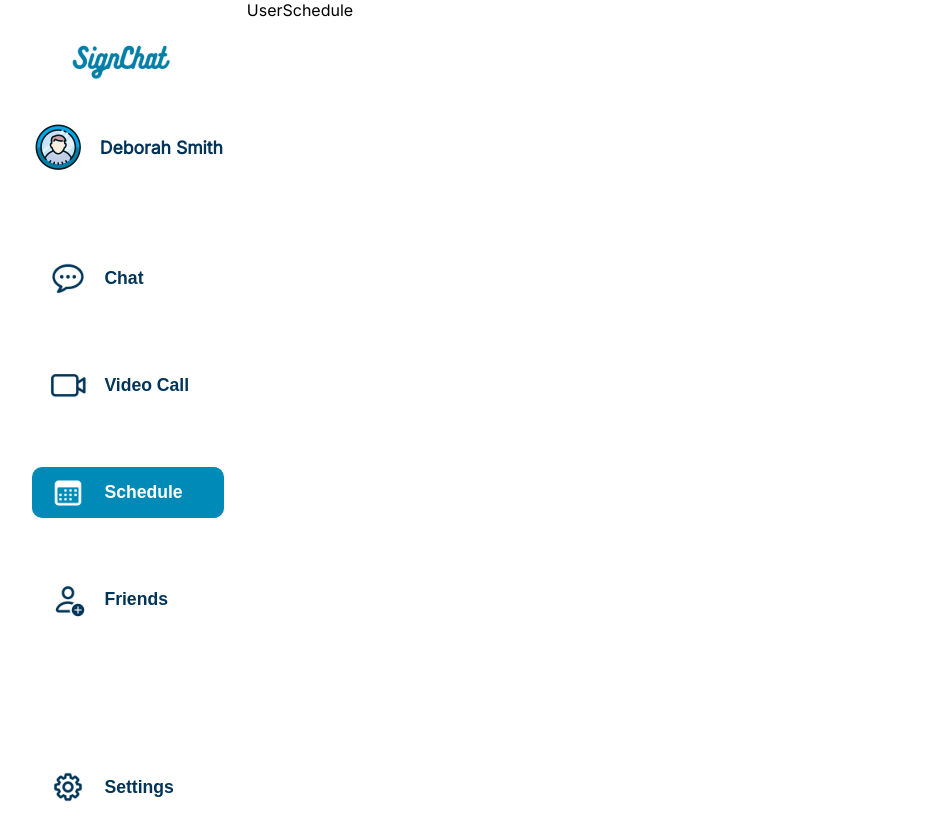
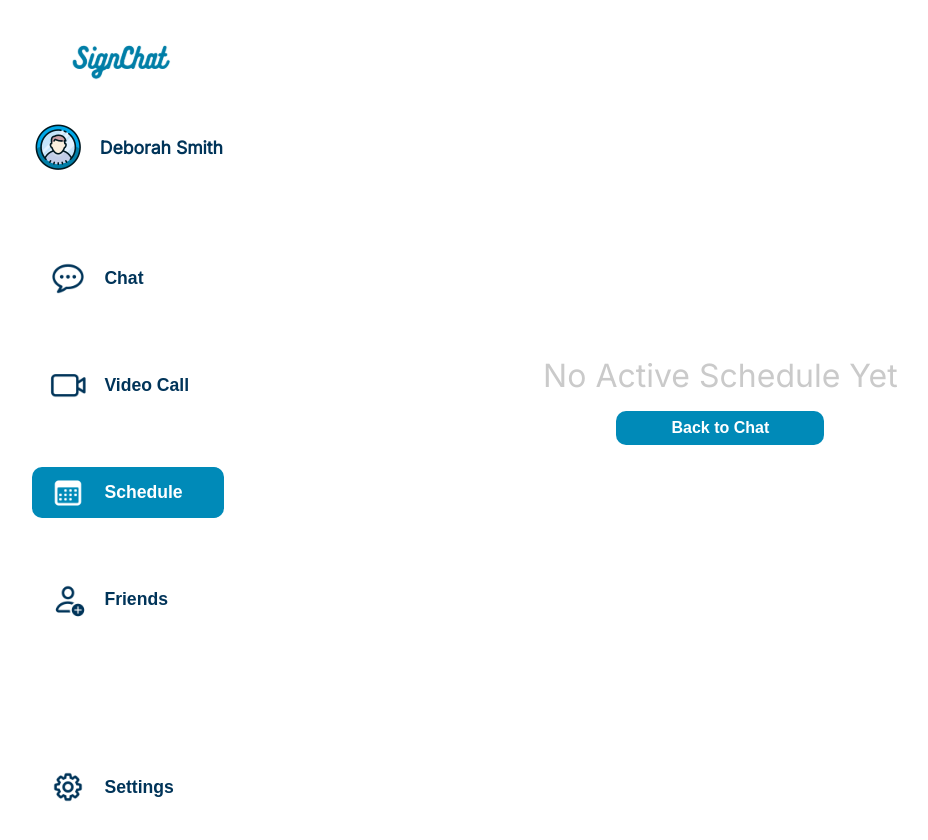
Before and after one commit to SignLink/Signchat-Frontend, a React (Create React App) app: page /user/schedule in a window 1280 px wide. Shown: the top 840 px of the page, without its empty margins (38-966 px from the left). Built offline with nearby package versions, Linux system fonts and the light colour scheme.

Commit message:
added schedule UI

```diff
--- a/src/Agora/Settings.ts
+++ b/src/Agora/Settings.ts
@@ -1,5 +1,5 @@
 //Agora Video Settings
 export const appId = "fc72deb92dd544adb7ed2300bbb52a1a";
 export const token =
-  "007eJxTYJh8q5LlS4bu2vbkvfyJc7VdC/P16lesO/7wyyWuzy/9llQqMKQlmxulpCZZGqWkmJqYJKYkmaemGBkbGCQlJZkaJRom8u+cm9IQyMgwQ06TmZEBAkF8DobizPS85IzEEgYGAEnaImw=";
+  "007eJxTYHDIWvpdRVDpZYbSNwszkVO/5WMSZ/7teJxrOmduy/IOtlAFhrRkc6OU1CRLo5QUUxOTxJQk89QUI2MDg6SkJFOjRMPEVOO1KQ2BjAxiXEZMjAwQCOJzMBRnpuclZySWMDAAAKKlH+s=";
 export const channelName = "signchat";
--- a/src/User Chat Page/UserChatPage.css
+++ b/src/User Chat Page/UserChatPage.css
@@ -1,4 +1,5 @@
 .user-chat-main{
     display: flex;
     width: 100%;
+    gap: 1rem;
 }
--- /dev/null
+++ b/src/User Schedule Page/User Schedule Components/UserSchedule.css
@@ -0,0 +1,29 @@
+.user-schedule-main{
+    width: 80%;
+    display: flex;
+    justify-content: center;
+    align-items: center;
+}
+.user-schedule-1{
+    display: flex;
+    flex-direction: column;
+    align-items: center;
+}
+.user-schedule-1 span{
+    font-size: 2rem;
+    color: #cacaca;
+}
+.user-schedule-1 button{
+    width: 13rem;
+    padding: 0.5rem 1rem;
+    margin-top: 1rem;
+    background-color: var(--nav-font-color);
+    border: none;
+    border-radius: 10px;
+}
+.user-schedule-1 button a{
+    text-decoration: none;
+    color: white;
+    font-weight: 700;
+    font-size: 1rem;
+}
--- a/src/User Schedule Page/User Schedule Components/UserSchedule.tsx
+++ b/src/User Schedule Page/User Schedule Components/UserSchedule.tsx
@@ -1,9 +1,18 @@
-import React from 'react'
+import React from "react";
+import { NavLink } from "react-router-dom";
+import './UserSchedule.css'
 
 function UserSchedule() {
   return (
-    <div>UserSchedule</div>
-  )
+    <div className="user-schedule-main">
+      <div className="user-schedule-1">
+        <span>No Active Schedule Yet</span>
+        <button>
+          <NavLink to={"/user/chat"}>Back to Chat</NavLink>
+        </button>
+      </div>
+    </div>
+  );
 }
 
-export default UserSchedule
+export default UserSchedule;
--- a/src/User Schedule Page/UserSchedulePage.css
+++ b/src/User Schedule Page/UserSchedulePage.css
@@ -1,4 +1,4 @@
-.user-schedule-main{
+.user-schedule-page-main {
     display: flex;
     width: 100%;
 }
--- a/src/User Schedule Page/UserSchedulePage.tsx
+++ b/src/User Schedule Page/UserSchedulePage.tsx
@@ -7,7 +7,7 @@ import UserSchedule from "./User Schedule Components/UserSchedule";
 function UserSchedulePage() {
   return (
     <MainWrapper>
-      <div className="user-schedule-main">
+      <div className="user-schedule-page-main">
         <UserNavigation />
         <UserSchedule />
       </div>
--- a/src/User Video Call Page/UserVideoCallPage.css
+++ b/src/User Video Call Page/UserVideoCallPage.css
@@ -10,7 +10,6 @@
 
 .videocall-buttons {
     margin: auto;
-    ;
 }
 
 .video-call-info {
```
